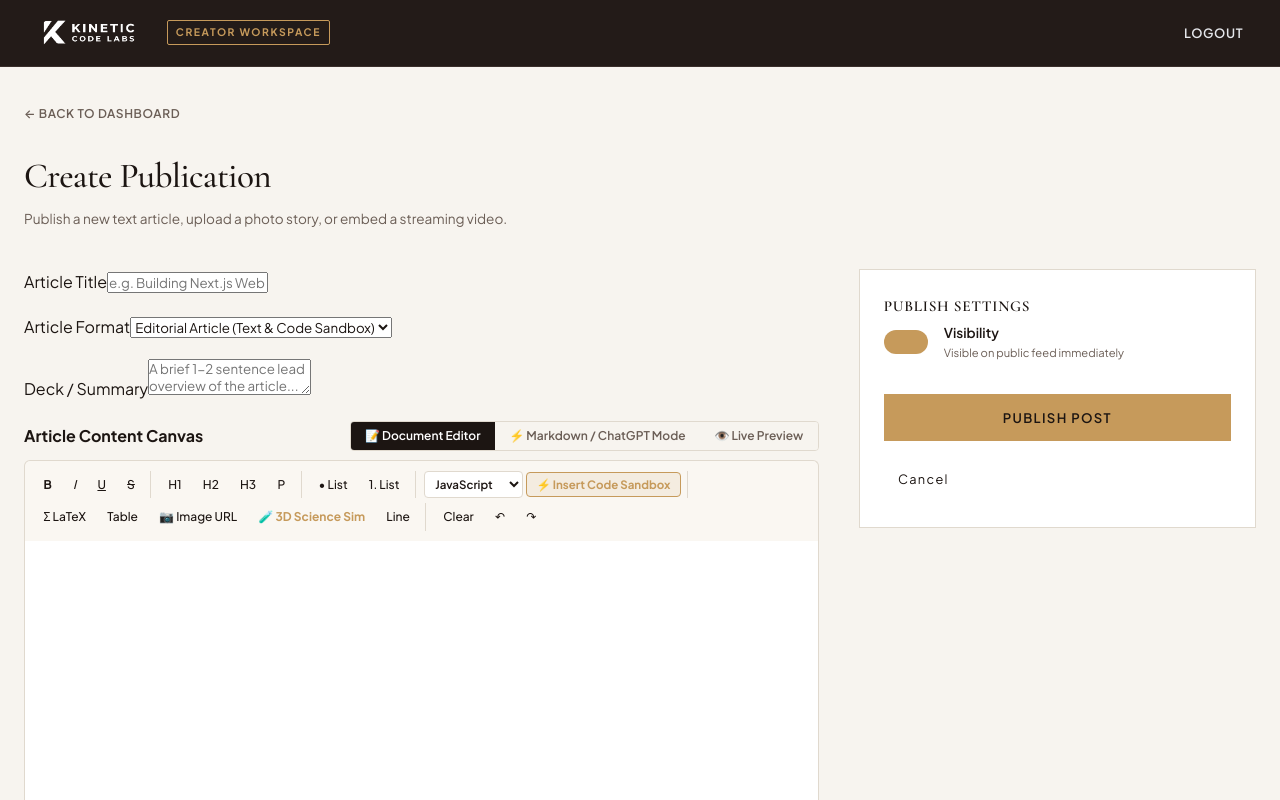
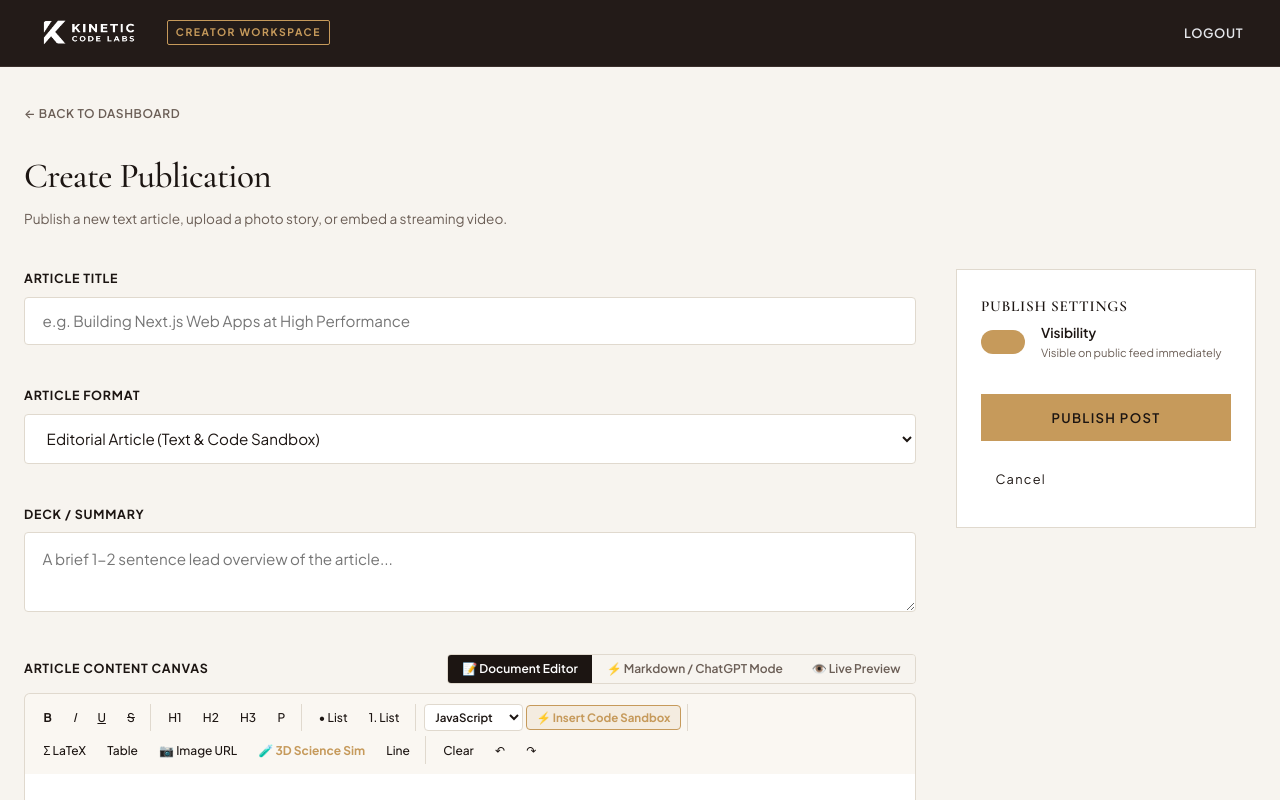
Before and after one commit to marendranodi298-eng/kinetic-code-labs, a Next.js app: page /admin/new in a window 1280 px wide. Shown: the top 800 px of the page. Built offline with nearby package versions, Linux system fonts and the light colour scheme; no server answers.

Commit message:
style: fix form inputs, labels, and 2-column grid layout across admin login and post editor

```diff
--- a/src/app/admin/components/PostEditor.tsx
+++ b/src/app/admin/components/PostEditor.tsx
@@ -344,7 +344,7 @@ export default function PostEditor({ post }: PostEditorProps) {
         </div>
       )}
 
-      <div style={styles.flexLayout}>
+      <div style={styles.flexLayout} className="admin-editor-grid">
         {/* Left Side: Metadata and Document Sheet */}
         <div style={styles.leftFields}>
           {/* Title */}
@@ -715,18 +715,21 @@ const styles: Record<string, React.CSSProperties> = {
     gap: "1.5rem",
   },
   flexLayout: {
-    display: "flex",
+    display: "grid",
+    gridTemplateColumns: "minmax(0, 1fr) 300px",
     gap: "2.5rem",
-    flexWrap: "wrap",
+    alignItems: "start",
+    width: "100%",
   },
   leftFields: {
-    flex: "2 1 600px",
+    minWidth: 0,
+    width: "100%",
     display: "flex",
     flexDirection: "column",
     gap: "1.2rem",
   },
   rightUploader: {
-    flex: "1 1 300px",
+    width: "100%",
     display: "flex",
     flexDirection: "column",
     gap: "2rem",
--- a/src/app/admin/login/page.tsx
+++ b/src/app/admin/login/page.tsx
@@ -35,7 +35,7 @@ export default function AdminLoginPage() {
   }, [state.success]);
 
   return (
-    <div style={styles.container} className="fade-in">
+    <div style={styles.container} className="admin-login-container fade-in">
       {/* Left split - brand banner */}
       <div style={styles.leftPanel}>
         <div style={styles.logoContainer}>
@@ -253,9 +253,13 @@ const styles: Record<string, React.CSSProperties> = {
     gap: "1.2rem",
   },
   input: {
+    width: "100%",
     backgroundColor: "var(--color-white)",
     border: "1px solid var(--color-border)",
     padding: "0.9rem 1.1rem",
+    boxSizing: "border-box",
+    borderRadius: "4px",
+    display: "block",
   },
   button: {
     width: "100%",
--- a/src/app/globals.css
+++ b/src/app/globals.css
@@ -241,7 +241,65 @@ h1, h2, h3, h4, h5, h6 {
   word-wrap: break-word;
 }
 
-/* Buttons */
+/* Form Controls & Input System */
+.form-group {
+  margin-bottom: 1.4rem;
+  display: flex;
+  flex-direction: column;
+  width: 100%;
+  box-sizing: border-box;
+}
+
+.form-group label {
+  display: block;
+  font-size: 0.78rem;
+  font-weight: 700;
+  text-transform: uppercase;
+  letter-spacing: 0.06em;
+  margin-bottom: 0.45rem;
+  color: var(--color-text-dark);
+}
+
+.form-input {
+  width: 100%;
+  padding: 0.85rem 1.1rem;
+  border: 1px solid var(--color-border);
+  background-color: var(--color-white);
+  color: var(--color-text-dark);
+  font-size: 0.95rem;
+  font-family: inherit;
+  border-radius: 4px;
+  box-sizing: border-box;
+  transition: var(--transition-fast);
+  display: block;
+}
+
+.form-input:focus {
+  outline: none;
+  border-color: var(--color-accent);
+  box-shadow: 0 0 0 2px rgba(198, 154, 91, 0.15);
+}
+
+select.form-input {
+  cursor: pointer;
+  background-color: var(--color-white);
+}
+
+textarea.form-input {
+  resize: vertical;
+  min-height: 80px;
+  line-height: 1.6;
+}
+
+/* Admin Grid Layouts */
+@media (max-width: 960px) {
+  .admin-editor-grid {
+    grid-template-columns: 1fr !important;
+  }
+  .admin-login-container {
+    flex-direction: column !important;
+  }
+}
 .btn-primary {
   display: inline-flex;
   align-items: center;
```
